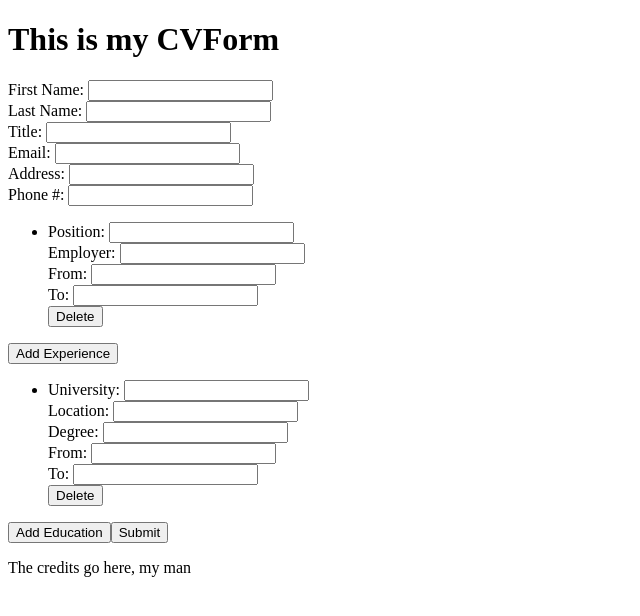
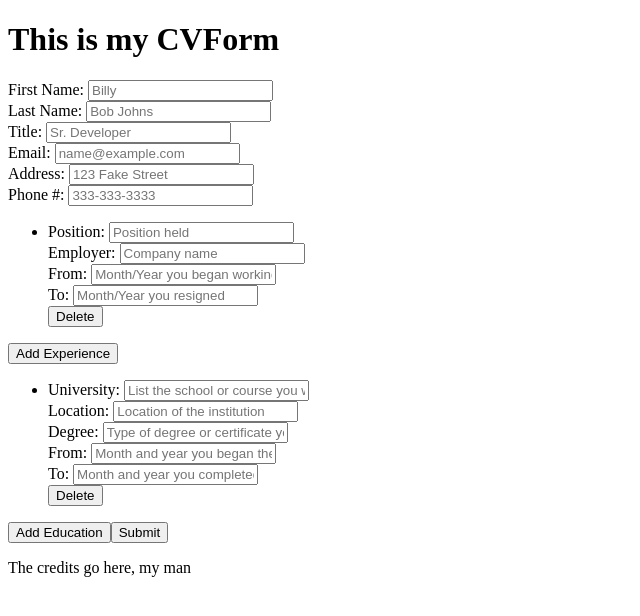
Before and after one commit to DrantDumani/cv-app, a React (Create React App) app: page / in a window 1280 px wide. Shown: the top 616 px of the page, without its empty margins (0-640 px from the left). Built offline with nearby package versions, Linux system fonts and the light colour scheme.

Commit message:
HTML5 form validation UI implemented

```diff
--- a/src/components/cvForm.js
+++ b/src/components/cvForm.js
@@ -6,7 +6,36 @@ import Personal from "./personal";
 class CVForm extends Component {
   constructor(props) {
     super(props);
+
+    this.state = {
+      validityStates: {
+        fNameValidity: true,
+        lNameValidity: true,
+        titleValidity: true,
+        addressValidity: true,
+        emailValidity: true,
+        phoneValidity: true,
+      },
+    };
   }
+
+  handleValidity = (e, propStr) => {
+    if (e.target.checkValidity()) {
+      this.setState((prevState) => ({
+        validityStates: {
+          ...this.state.validityStates,
+          [propStr]: true,
+        },
+      }));
+    } else {
+      this.setState({
+        validityStates: {
+          ...this.state.validityStates,
+          [propStr]: false,
+        },
+      });
+    }
+  };
 
   render() {
     const {
@@ -23,6 +52,8 @@ class CVForm extends Component {
       toggleEdit,
     } = this.props;
 
+    const { validityStates } = this.state;
+
     return (
       <form
         id="cvForm"
@@ -31,7 +62,12 @@ class CVForm extends Component {
           toggleEdit();
         }}
       >
-        <Personal personal={personalInfo} handleChange={onChangePersonal} />
+        <Personal
+          personal={personalInfo}
+          handleChange={onChangePersonal}
+          handleValidity={this.handleValidity}
+          validityStates={validityStates}
+        />
         <ul className="experience-list">
           {experienceArr.map((el) => {
             return (
--- a/src/components/education.js
+++ b/src/components/education.js
@@ -22,6 +22,7 @@ class Education extends Component {
               handleChange(e, id);
             }}
             required
+            placeholder="List the school or course you were enrolled in"
           />
         </div>
         <div>
@@ -33,6 +34,7 @@ class Education extends Component {
               handleChange(e, id);
             }}
             required
+            placeholder="Location of the institution"
           />
         </div>
         <div>
@@ -44,6 +46,7 @@ class Education extends Component {
               handleChange(e, id);
             }}
             required
+            placeholder="Type of degree or certificate you obtained"
           />
         </div>
         <div>
@@ -55,6 +58,7 @@ class Education extends Component {
               handleChange(e, id);
             }}
             required
+            placeholder="Month and year you began the course"
           />
         </div>
         <div>
@@ -66,6 +70,7 @@ class Education extends Component {
               handleChange(e, id);
             }}
             required
+            placeholder="Month and year you completed your course"
           />
         </div>
         <button
--- a/src/components/experience.js
+++ b/src/components/experience.js
@@ -22,6 +22,7 @@ class Experience extends Component {
               handleChange(e, id);
             }}
             required
+            placeholder="Position held"
           />
         </div>
         <div>
@@ -33,6 +34,7 @@ class Experience extends Component {
               handleChange(e, id);
             }}
             required
+            placeholder="Company name"
           />
         </div>
         <div>
@@ -44,6 +46,7 @@ class Experience extends Component {
               handleChange(e, id);
             }}
             required
+            placeholder="Month/Year you began working there"
           />
         </div>
         <div>
@@ -55,6 +58,7 @@ class Experience extends Component {
               handleChange(e, id);
             }}
             required
+            placeholder="Month/Year you resigned"
           />
         </div>
         <button
--- a/src/components/personal.js
+++ b/src/components/personal.js
@@ -3,44 +3,35 @@ import React, { Component } from "react";
 class Personal extends Component {
   constructor(props) {
     super(props);
-
-    this.state = {
-      fNameValidity: true,
-      lNameValidity: true,
-      titleValidty: true,
-      addressValidity: true,
-      emailValidity: true,
-      phoneValidity: true,
-    };
   }
 
-  handleValidity = (e, propStr) => {
-    if (e.target.checkValidity()) {
-      this.setState({
-        [propStr]: true,
-      });
-    } else {
-      this.setState({
-        [propStr]: false,
-      });
-    }
-  };
+  // handleValidity = (e, propStr) => {
+  //   if (e.target.checkValidity()) {
+  //     this.setState({
+  //       [propStr]: true,
+  //     });
+  //   } else {
+  //     this.setState({
+  //       [propStr]: false,
+  //     });
+  //   }
+  // };
 
   render() {
+    const { firstName, lastName, title, email, phoneNum, address, fieldIds } =
+      this.props.personal;
+    const [firstNameId, lastNameId, titleId, phoneNumId, addressId, emailId] =
+      fieldIds;
+    const { handleChange, handleValidity, validityStates } = this.props;
+
     const {
       fNameValidity,
       lNameValidity,
       emailValidity,
       addressValidity,
-      titleValidty,
+      titleValidity,
       phoneValidity,
-    } = this.state;
-
-    const { firstName, lastName, title, email, phoneNum, address, fieldIds } =
-      this.props.personal;
-    const [firstNameId, lastNameId, titleId, phoneNumId, addressId, emailId] =
-      fieldIds;
-    const { handleChange } = this.props;
+    } = validityStates;
 
     return (
       <div>
@@ -52,8 +43,9 @@ class Personal extends Component {
             onChange={handleChange}
             required
             title="Please enter a first name"
+            placeholder="Billy"
             onBlur={(e) => {
-              this.handleValidity(e, "fNameValidity");
+              handleValidity(e, "fNameValidity");
             }}
           />
           {fNameValidity ? null : <p>Please enter a first name</p>}
@@ -66,15 +58,26 @@ class Personal extends Component {
             onChange={handleChange}
             required
             title="Please enter a last name"
+            placeholder="Bob Johns"
             onBlur={(e) => {
-              this.handleValidity(e, "lNameValidity");
+              handleValidity(e, "lNameValidity");
             }}
           />
           {lNameValidity ? null : <p>Please enter a last name</p>}
         </div>
         <div>
           <label htmlFor={titleId}>Title: </label>
-          <input value={title} id={titleId} onChange={handleChange} required />
+          <input
+            value={title}
+            id={titleId}
+            onChange={handleChange}
+            required
+            placeholder="Sr. Developer"
+            onBlur={(e) => {
+              handleValidity(e, "titleValidity");
+            }}
+          />
+          {titleValidity ? null : <p>Please enter a title</p>}
         </div>
         <div>
           <label htmlFor={emailId}>Email: </label>
@@ -84,7 +87,13 @@ class Personal extends Component {
             onChange={handleChange}
             type="email"
             required
+            title="Please enter a valid email address"
+            placeholder="name@example.com"
+            onBlur={(e) => {
+              handleValidity(e, "emailValidity");
+            }}
           />
+          {emailValidity ? null : <p>Please enter a valid email address</p>}
         </div>
         <div>
           <label htmlFor={addressId}>Address: </label>
@@ -93,7 +102,13 @@ class Personal extends Component {
             id={addressId}
             onChange={handleChange}
             required
+            title="Please enter an address"
+            placeholder="123 Fake Street"
+            onBlur={(e) => {
+              handleValidity(e, "addressValidity");
+            }}
           />
+          {addressValidity ? null : <p>Please enter an address</p>}
         </div>
         <div>
           <label htmlFor={phoneNumId}>Phone #: </label>
@@ -103,7 +118,12 @@ class Personal extends Component {
             onChange={handleChange}
             type="tel"
             required
+            placeholder="333-333-3333"
+            onBlur={(e) => {
+              handleValidity(e, "phoneValidity");
+            }}
           />
+          {phoneValidity ? null : <p>Please enter a contact number</p>}
         </div>
       </div>
     );
```
